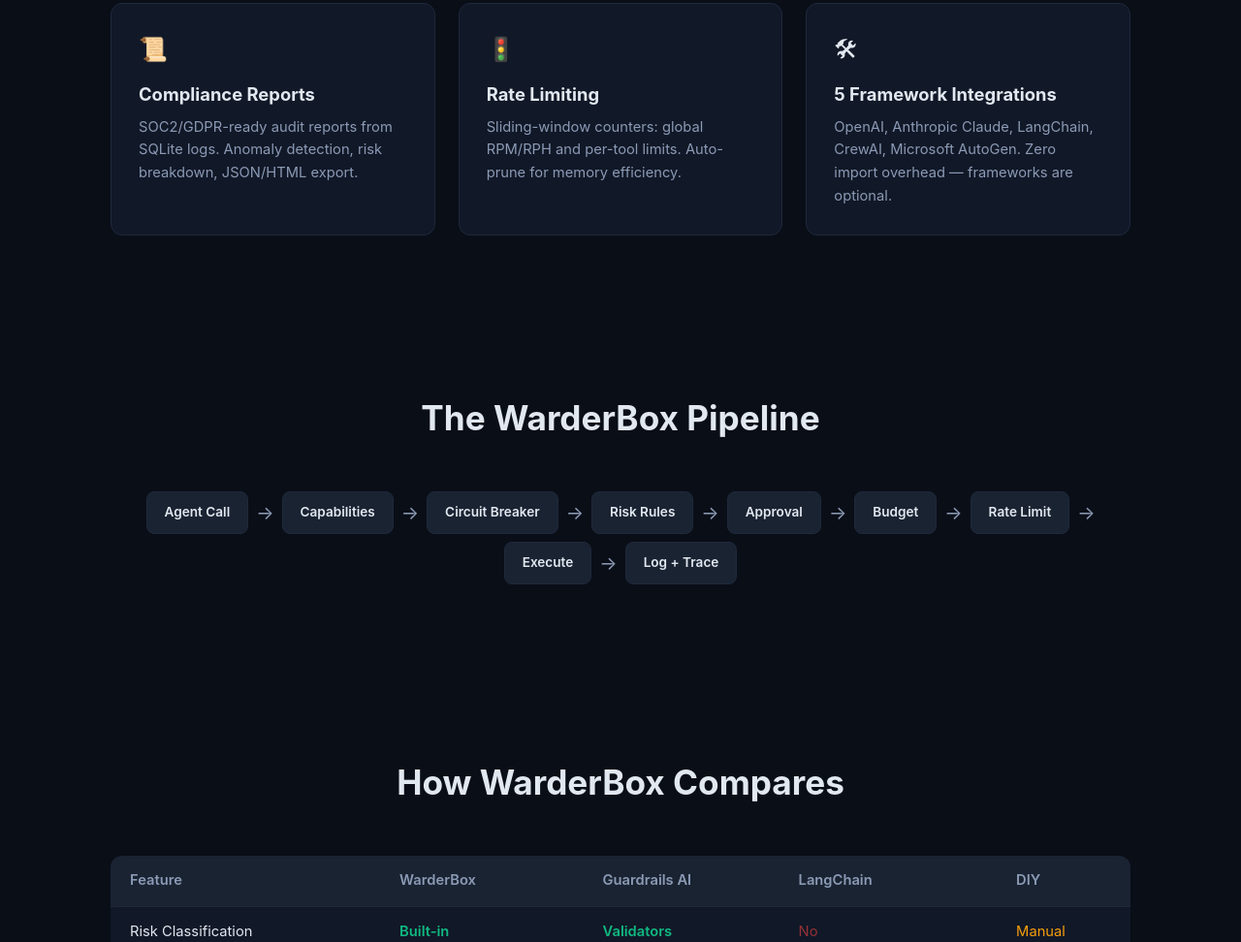
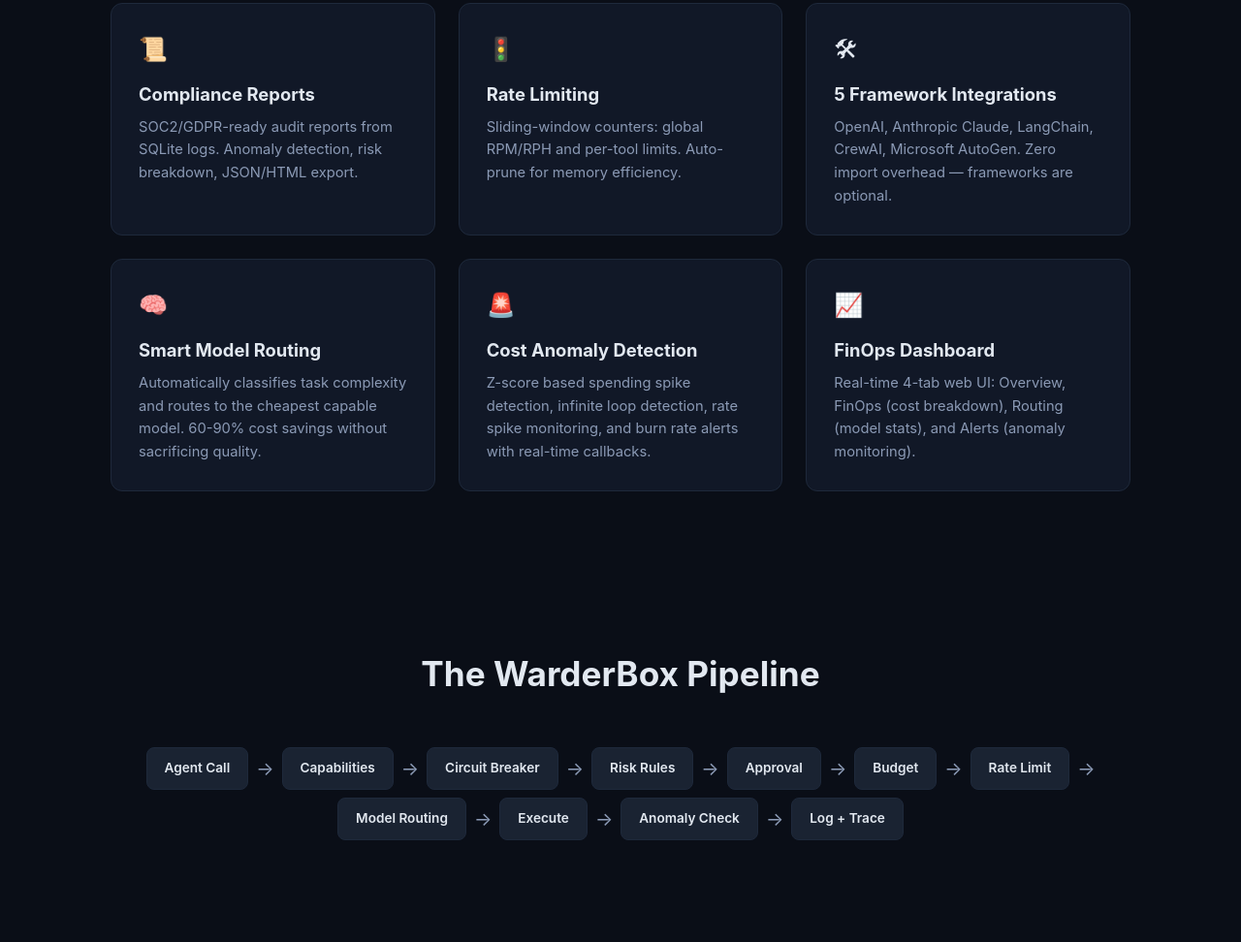
Before and after one commit to alicelik-games/opshield, a plain HTML site: page docs/index.html in a window 1280 px wide. Shown: the part 1828-2800 px from the top of the page at 97% size. Drawn offline with Linux system fonts and the light colour scheme.

Commit message:
Update landing page: add FinOps features, 255+ tests, new comparison rows

```diff
--- a/docs/index.html
+++ b/docs/index.html
@@ -114,7 +114,7 @@ footer { text-align: center; padding: 40px 24px; border-top: 1px solid var(--bor
 <section class="hero">
   <div class="badge">Open Source &middot; Zero Dependencies &middot; Python 3.11+</div>
   <h1>WarderBox</h1>
-  <p class="tagline">The safety layer between AI agents and the real world. Rollback, cost control, circuit breakers, compliance, and distributed tracing — in one library.</p>
+  <p class="tagline">The safety &amp; FinOps layer between AI agents and the real world. Smart model routing, cost anomaly detection, rollback, budget control, and more — in one library.</p>
   <div class="hero-cta">
     <a href="#install" class="btn btn-primary">Get Started</a>
     <a href="https://github.com/alicelik-games/warderbox" class="btn btn-outline">GitHub</a>
@@ -122,8 +122,8 @@ footer { text-align: center; padding: 40px 24px; border-top: 1px solid var(--bor
 </section>
 
 <section class="stats-bar">
-  <div class="stat"><div class="num">32+</div><div class="label">Modules</div></div>
-  <div class="stat"><div class="num">107+</div><div class="label">Tests</div></div>
+  <div class="stat"><div class="num">36</div><div class="label">Modules</div></div>
+  <div class="stat"><div class="num">255+</div><div class="label">Tests</div></div>
   <div class="stat"><div class="num">5</div><div class="label">Frameworks</div></div>
   <div class="stat"><div class="num">0</div><div class="label">Dependencies</div></div>
 </section>
@@ -196,6 +196,21 @@ footer { text-align: center; padding: 40px 24px; border-top: 1px solid var(--bor
         <h3>5 Framework Integrations</h3>
         <p>OpenAI, Anthropic Claude, LangChain, CrewAI, Microsoft AutoGen. Zero import overhead — frameworks are optional.</p>
       </div>
+      <div class="feature-card">
+        <div class="icon">&#x1f9e0;</div>
+        <h3>Smart Model Routing</h3>
+        <p>Automatically classifies task complexity and routes to the cheapest capable model. 60-90% cost savings without sacrificing quality.</p>
+      </div>
+      <div class="feature-card">
+        <div class="icon">&#x1f6a8;</div>
+        <h3>Cost Anomaly Detection</h3>
+        <p>Z-score based spending spike detection, infinite loop detection, rate spike monitoring, and burn rate alerts with real-time callbacks.</p>
+      </div>
+      <div class="feature-card">
+        <div class="icon">&#x1f4c8;</div>
+        <h3>FinOps Dashboard</h3>
+        <p>Real-time 4-tab web UI: Overview, FinOps (cost breakdown), Routing (model stats), and Alerts (anomaly monitoring).</p>
+      </div>
     </div>
   </div>
 </section>
@@ -218,7 +233,11 @@ footer { text-align: center; padding: 40px 24px; border-top: 1px solid var(--bor
       <div class="pipeline-arrow">&#x2192;</div>
       <div class="pipeline-step">Rate Limit</div>
       <div class="pipeline-arrow">&#x2192;</div>
+      <div class="pipeline-step">Model Routing</div>
+      <div class="pipeline-arrow">&#x2192;</div>
       <div class="pipeline-step">Execute</div>
+      <div class="pipeline-arrow">&#x2192;</div>
+      <div class="pipeline-step">Anomaly Check</div>
       <div class="pipeline-arrow">&#x2192;</div>
       <div class="pipeline-step">Log + Trace</div>
     </div>
@@ -246,6 +265,9 @@ footer { text-align: center; padding: 40px 24px; border-top: 1px solid var(--bor
       <tr><td>Compliance Reports</td><td class="yes">Built-in</td><td class="no">No</td><td class="no">No</td><td class="partial">Manual</td></tr>
       <tr><td>Agent Scoring</td><td class="yes">Built-in</td><td class="no">No</td><td class="no">No</td><td class="no">No</td></tr>
       <tr><td>Multi-Agent Support</td><td class="yes">AgentPool</td><td class="no">No</td><td class="partial">Limited</td><td class="partial">Manual</td></tr>
+      <tr><td>Smart Model Routing</td><td class="yes">Built-in</td><td class="no">No</td><td class="no">No</td><td class="partial">Manual</td></tr>
+      <tr><td>Cost Anomaly Detection</td><td class="yes">Built-in</td><td class="no">No</td><td class="no">No</td><td class="no">No</td></tr>
+      <tr><td>FinOps Dashboard</td><td class="yes">4-tab UI</td><td class="no">No</td><td class="no">No</td><td class="no">No</td></tr>
       <tr><td>Framework Agnostic</td><td class="yes">5 frameworks</td><td class="partial">LLM-focused</td><td class="no">LangChain only</td><td class="yes">Yes</td></tr>
       <tr><td>Zero Dependencies</td><td class="yes">Yes</td><td class="no">Many</td><td class="no">Many</td><td class="yes">Yes</td></tr>
     </table>
```
Also changed, not shown: site/index.html (+25 -3 lines).
